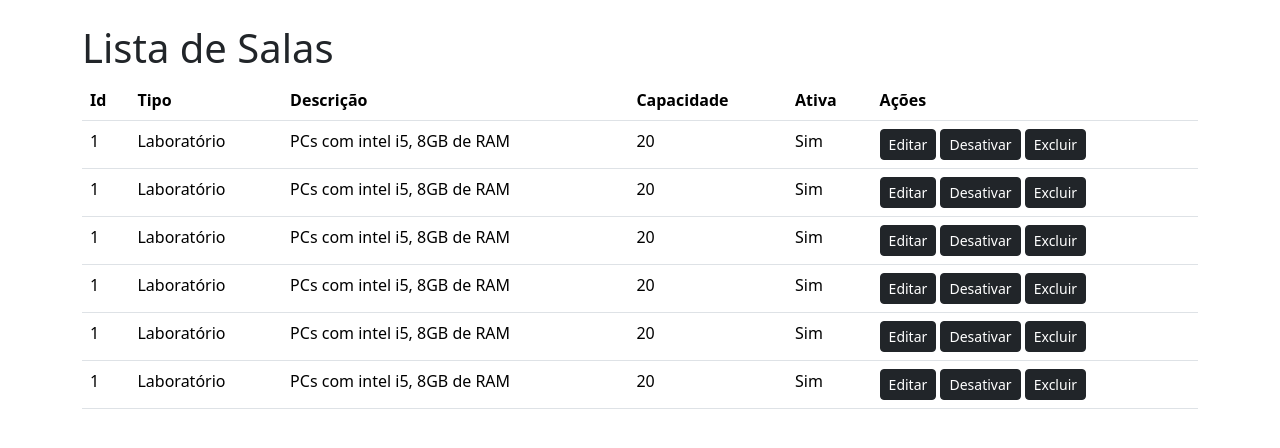
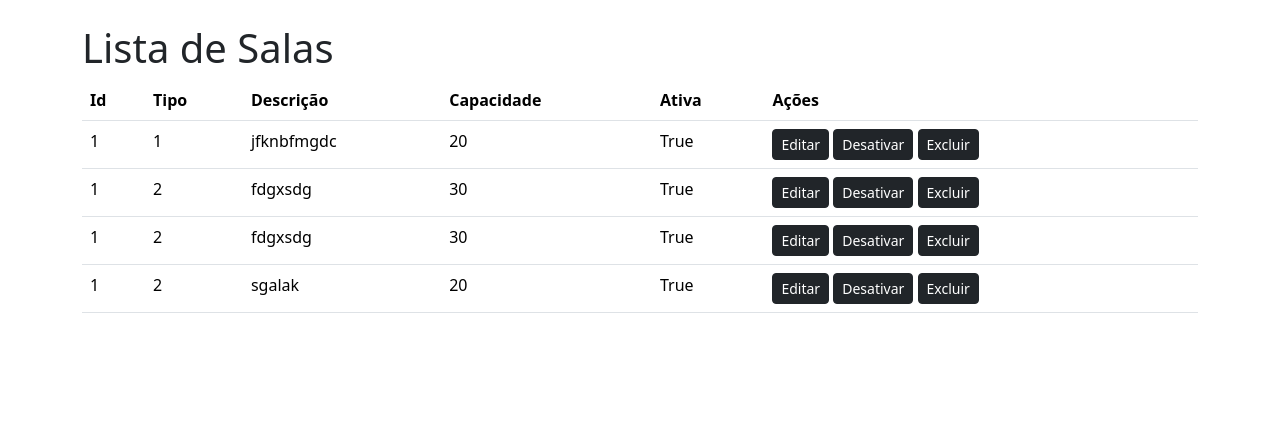
Before and after one commit to projeto-LP3/reserva-app, a Flask app: page /templates/listar-salas in a window 1280 px wide. Shown: the part 57-505 px from the top of the page. Run offline with Flask 3, Linux system fonts and the light colour scheme.

Commit message:
atualização

```diff
--- /dev/null
+++ b/cadastro-sala.csv
@@ -0,0 +1,4 @@
+1,1, jfknbfmgdc,20,True
+1,2,fdgxsdg,30,True
+1,2,fdgxsdg,30,True
+1,2,sgalak,20,True
--- /dev/null
+++ b/cadastro-usuario.csv
@@ -0,0 +1,2 @@
+aa,ma@email.com,se
+maya,maya@email.com,senha
--- /dev/null
+++ b/reserva-sala.csv
@@ -0,0 +1,2 @@
+1,2024-08-01T12:12,2024-08-01T13:13
+1,2024-07-31T13:10,2024-08-01T13:10
--- a/reserva_app/app.py
+++ b/reserva_app/app.py
@@ -1,13 +1,27 @@
 from flask import Flask, render_template, request, redirect, url_for
 
-lista_sala = [
-    {"tipo": "Sala de aula", "descricao": "PCs com intel i5, 8GB de RAM", "capacidade": "20", "ativa": True}
-]
+from reserva_app.reserva import adicionar_reserva, adicionar_sala, adicionar_usuario, obter_salas
+
+# lista_sala = [
+#     {"id": "1", "tipo": "Sala de aula", "descricao": "PCs com intel i5, 8GB de RAM", "capacidade": "20", "ativa": True}
+# ]
+
+# lista_usuario = [
+#     {"nome": "ana", "email": "maya@email.com", "senha": "sbhsgksg"}
+# ]
+
+# lista_reseva = [
+#     {"sala": "1", "inicio": "Sala de aula", "d": "PCs com intel i5, 8GB de RAM", "capacidade": "20", "ativa": True}
+# ]
 
 app = Flask("minha app")
 
 @app.route("/")
 def login():
+    return render_template("login.html")
+
+@app.route("/templates/login")
+def loginCadastro():
     return render_template("login.html")
 
 @app.route("/templates/cadastrar-sala")
@@ -18,28 +32,61 @@ def cadastrarsala():
 def cadastro():
     return render_template("cadastro.html")
 
+@app.route("/templates/cadastro", methods=["POST"])
+def cadastro_us():
+    nome=request.form['nome']
+    email=request.form['email']
+    senha=request.form['senha']
+    usuario= {"nome": nome,"email": email, "senha": senha}
+
+    adicionar_usuario(usuario)
+
+    return redirect(url_for("login"))
+
 @app.route("/templates/listar-salas")
-def listarsalas():
-    return render_template("listar-salas.html", salas=lista_sala)
+def listar_salas():
+    return render_template("listar-salas.html", salas=obter_salas())
 
-@app.route("/listar-salas", methods=["POST"])
-def adicionar_sala():
+@app.route("/templates/cadastrar-sala", methods=["POST"])
+def adicionar_salaus():
+    id=1
     tipo=request.form['tipo']
     descricao=request.form['descricao']
     capacidade=request.form['capacidade']
-    ativa=request.form['ativa']
-    sala= {"tipo": tipo, "descricao": descricao, "capacidade": capacidade, "ativa": ativa}
-    lista_sala.append(sala)
+    ativa=True
+    sala= {"id": id,"tipo": tipo, "descricao": descricao, "capacidade": capacidade, "ativa": ativa}
 
-    return redirect(url_for("listar-salas"))
+    adicionar_sala(sala)
+
+
+    return redirect(url_for("listar_salas"))
 
 @app.route("/templates/reservar-sala")
 def reservarsala():
-    return render_template("reservar-sala.html")
+    return render_template("reservar-sala.html", salas=obter_salas())
+
+
 
 @app.route("/templates/reservas")
 def reservas():
     return render_template("reservas.html")
 
+@app.route("/templates/reservar-sala", methods=["POST"])
+def adicionar_reservaus():
+    sala=request.form['sala']
+    inicio=request.form['inicio']
+    fim=request.form['fim']
+    reserva= {"sala": sala,"inicio": inicio, "fim": fim}
+
+    adicionar_reserva(reserva)
+
+
+    return redirect(url_for("adicionar_reservaus"))
+
+
+@app.route("/templates/reserva/detalhe-reserva")
+def detalhe_reserva():
+    return render_template("detalhe-reserva.html")
+
 
 app.run(port=5001)
--- a/templates/listar-salas.html
+++ b/templates/listar-salas.html
@@ -20,11 +20,11 @@
       <div class="collapse navbar-collapse" id="navbarNavDropdown">
         <ul class="navbar-nav ms-auto">
           <li class="nav-item">
-            <a class="nav-link" aria-current="page" href="/templates/reservas.html">Reservas</a>
-            <!-- <a class="nav-link active" aria-current="page" href="/templates/reservas.html">Minhas Reservas</a> -->
+            <a class="nav-link" aria-current="page" href="/templates/reservas">Reservas</a>
+            <!-- <a class="nav-link active" aria-current="page" href="/templates/reservas">Minhas Reservas</a> -->
           </li>
           <li class="nav-item">
-            <a class="nav-link" href="/templates/reservar-sala.html">Reservar Sala</a>
+            <a class="nav-link" href="/templates/reservar-sala">Reservar Sala</a>
           </li>
 
           <li class="nav-item dropdown">
@@ -32,12 +32,12 @@
               Gerenciar Salas
             </a>
             <ul class="dropdown-menu">
-              <li><a class="dropdown-item" href="/templates/listar-salas.html">Listar Salas</a></li>
-              <li><a class="dropdown-item" href="/templates/cadastrar-sala.html">Cadastrar Sala</a></li>
+              <li><a class="dropdown-item" href="/templates/listar-salas">Listar Salas</a></li>
+              <li><a class="dropdown-item" href="/templates/cadastrar-sala">Cadastrar Sala</a></li>
             </ul>
           </li>
           <li class="nav-item">
-            <a class="nav-link" href="/templates/login.html">Logout</a>
+            <a class="nav-link" href="/templates/login">Logout</a>
           </li>
         </ul>
       </div>
@@ -65,92 +65,22 @@
               </tr>
             </thead>
             <tbody>
+              {% for sala in salas %}
               <tr>
-                <td>1</td>
-                <td>Laboratório</td>
-                <td>PCs com intel i5, 8GB de RAM</td>
-                <td>20</td>
-                <td>Sim</td>
+                <td>{{ sala.id }}</td>
+                <td>{{ sala.tipo }}</td>
+                <td>{{ sala.descricao }}</td>
+                <td>{{ sala.capacidade }}</td>
+                <td>{{ sala.ativa }}</td>
                 <td>
                   <form action="">
-                    <button class="btn btn-sm btn-dark" type="submit" formaction="/templates/cadastrar-sala.html">Editar</button>
-                    <button class="btn btn-sm btn-dark" type="submit" formaction="/templates/reservas.html">Desativar</button>
-                    <button class="btn btn-sm btn-dark" type="submit" formaction="/templates/reservas.html">Excluir</button>
+                    <button class="btn btn-sm btn-dark" type="submit" formaction="/templates/cadastrar-sala">Editar</button>
+                    <button class="btn btn-sm btn-dark" type="submit" formaction="/templates/reservas">Desativar</button>
+                    <button class="btn btn-sm btn-dark" type="submit" formaction="/templates/reservas">Excluir</button>
                   </form>
                 </td>
               </tr>
-              <tr>
-                <td>1</td>
-                <td>Laboratório</td>
-                <td>PCs com intel i5, 8GB de RAM</td>
-                <td>20</td>
-                <td>Sim</td>
-                <td>
-                  <form action="">
-                    <button class="btn btn-sm btn-dark" type="submit" formaction="/templates/cadastrar-sala.html">Editar</button>
-                    <button class="btn btn-sm btn-dark" type="submit" formaction="/templates/reservas.html">Desativar</button>
-                    <button class="btn btn-sm btn-dark" type="submit" formaction="/templates/reservas.html">Excluir</button>
-                  </form>
-                </td>
-              </tr>
-              <tr>
-                <td>1</td>
-                <td>Laboratório</td>
-                <td>PCs com intel i5, 8GB de RAM</td>
-                <td>20</td>
-                <td>Sim</td>
-                <td>
-                  <form action="">
-                    <button class="btn btn-sm btn-dark" type="submit" formaction="/templates/cadastrar-sala.html">Editar</button>
-                    <button class="btn btn-sm btn-dark" type="submit" formaction="/templates/reservas.html">Desativar</button>
-                    <button class="btn btn-sm btn-dark" type="submit" formaction="/templates/reservas.html">Excluir</button>
-                  </form>
-                </td>
-              </tr>
-              <tr>
-                <td>1</td>
-                <td>Laboratório</td>
-                <td>PCs com intel i5, 8GB de RAM</td>
-                <td>20</td>
-                <td>Sim</td>
-                <td>
-                  <form action="">
-                    <button class="btn btn-sm btn-dark" type="submit" formaction="/templates/cadastrar-sala.html">Editar</button>
-                    <button class="btn btn-sm btn-dark" type="submit" formaction="/templates/reservas.html">Desativar</button>
-                    <button class="btn btn-sm btn-dark" type="submit" formaction="/templates/reservas.html">Excluir</button>
-                  </form>
-                </td>
-              </tr>
-              <tr>
-                <td>1</td>
-                <td>Laboratório</td>
-                <td>PCs com intel i5, 8GB de RAM</td>
-                <td>20</td>
-                <td>Sim</td>
-                <td>
-                  <form action="">
-                    <button class="btn btn-sm btn-dark" type="submit" formaction="/templates/cadastrar-sala.html">Editar</button>
-                    <button class="btn btn-sm btn-dark" type="submit" formaction="/templates/reservas.html">Desativar</button>
-                    <button class="btn btn-sm btn-dark" type="submit" formaction="/templates/reservas.html">Excluir</button>
-                  </form>
-                </td>
-              </tr>
-              <tr>
-                <td>1</td>
-                <td>Laboratório</td>
-                <td>PCs com intel i5, 8GB de RAM</td>
-                <td>20</td>
-                <td>Sim</td>
-                <td>
-                  <form action="">
-                    <button class="btn btn-sm btn-dark" type="submit" formaction="/templates/cadastrar-sala.html">Editar</button>
-                    <button class="btn btn-sm btn-dark" type="submit" formaction="/templates/reservas.html">Desativar</button>
-                    <button class="btn btn-sm btn-dark" type="submit" formaction="/templates/reservas.html">Excluir</button>
-                  </form>
-                </td>
-              </tr>
-
-
+              {% endfor %}
             </tbody>
           </table>
         </div>
--- a/templates/login.html
+++ b/templates/login.html
@@ -10,7 +10,7 @@
   <div class="card position-absolute top-50 start-50 translate-middle w-75">
     <div class="card-body">
       <h5 class="card-title">Login</h5>
-      <form class="card-text" action="/templates/reservas.html" method="get">
+      <form class="card-text" action="/templates/reservas" method="get">
         <div class="mb-3">
           <label for="email" class="form-label">E-mail</label>
           <input type="email" class="form-control" name="email" id="email">
@@ -20,7 +20,7 @@
           <input type="password" class="form-control" name="password" id="password">
         </div>
         <div class="d-flex justify-content-between">
-          <a class="btn btn-light" href="/templates/cadastro.html">Realizar Cadastro</a>
+          <a class="btn btn-light" href="/templates/cadastro">Realizar Cadastro</a>
           <button type="submit" class="btn btn-dark">Entrar</button>
         </div>
       </form>
```
Also changed, not shown: reserva_app/reserva.py (+47 -9 lines), templates/cadastrar-sala.html (+7 -7 lines), templates/cadastro.html (+4 -4 lines), templates/reserva/detalhe-reserva.html (+7 -7 lines), templates/reservar-sala.html (+11 -11 lines), templates/reservas.html (+5 -5 lines), dados/cadastro-sala.csv (deleted), dados/cadastro-usuario.csv (deleted), dados/reserva-sala.csv (deleted).
